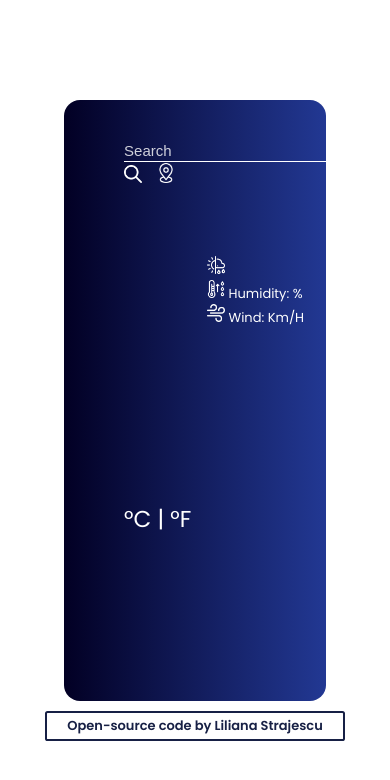
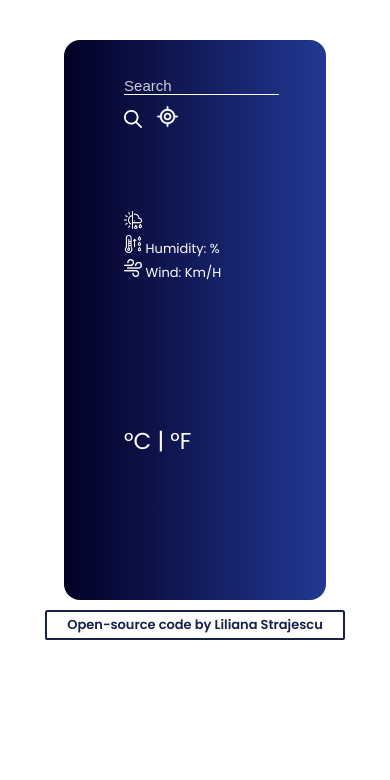
Before and after one commit to lilianastrajescu/weather-app, a plain HTML site: page index.html in a window 390 px wide. Drawn offline with nearby package versions, Linux system fonts and the light colour scheme; no server answers.

Commit message:
Modified button search and added media queries

```diff
--- a/index.html
+++ b/index.html
@@ -23,8 +23,11 @@
                 <div class="col-3 search-container">
                     <form class="search-container" autocomplete="off">
                         <input id="search" name="search" type="text" placeholder="Search">
-                        <input class="icon" type="image" role="search" value="Submit" src="images/search.png">
-                        <input class="button-position" type="image" role="search" value="Submit" src="images/placeholder.png">
+                        <span class="buttons-search">
+                            <input class="icon" type="image" role="search" value="Submit" src="images/search.png">
+                            <input class="button-position" type="image" role="search" value="Submit"
+                                src="images/current-position.png">
+                        </span>
                     </form>
                 </div>
             </div>
--- a/src/style.css
+++ b/src/style.css
@@ -4,7 +4,7 @@
   border-radius: 1rem;
   width: 70%;
   margin: auto;
-  margin-top: 100px;
+  margin-top: 40px;
   padding-bottom:40px;
   height: auto;
   background: rgb(2, 0, 36);
@@ -30,6 +30,11 @@
 
 .search-container {
   padding-top: 10px;
+  display: flex;
+}
+
+.buttons-search{
+   padding-top: 10px;
 }
 #search {
   margin-top: 20px;
@@ -56,8 +61,8 @@ input:focus::placeholder {
 }
 
 .button-position{
-    width: 20px;
-  height: 20px;
+  width: 23px;
+  height: 23px;
   padding-left: 10px;
 }
 
@@ -221,4 +226,35 @@ ul {
     flex-wrap: nowrap;
     justify-content: space-around;
   }
+   .content-degree {
+   font-size: 40px;
+  }
+  .search-container{
+    width: 20px;
+    display: inline-grid;
+  }
+  #search{
+    font-size: 12px;
+  }
+  .date{
+    font-size: 20px;
+  }
+.degrees-buttons{
+  display: inline-block;
 }
+#specific-degree{
+  font-size: 50px;
+}
+.forecast{
+  margin-top: 0;
+}
+.icon{
+  width: 18px;
+  height: 18px;
+}
+}
+@media (max-width: 890px) {
+.details-weather{
+  float: left;
+  margin-top: 10px;
+}}
```
